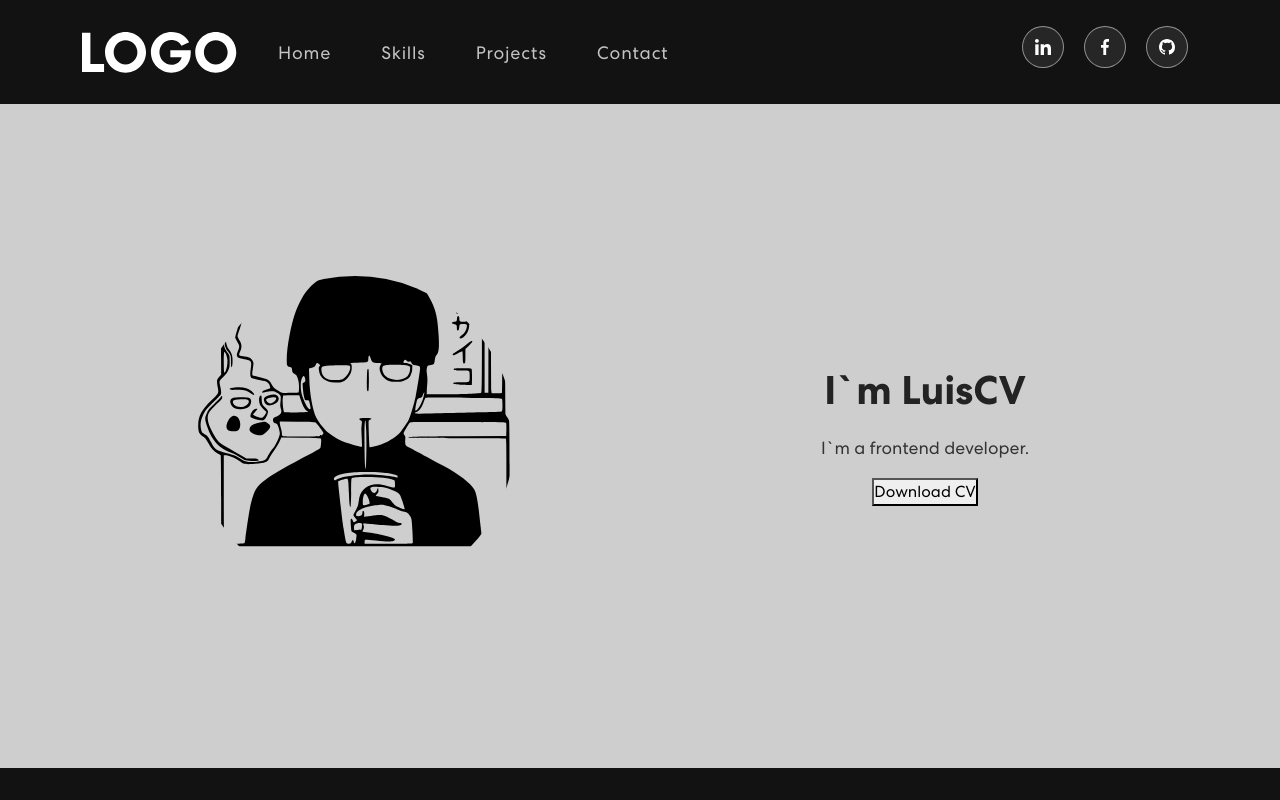
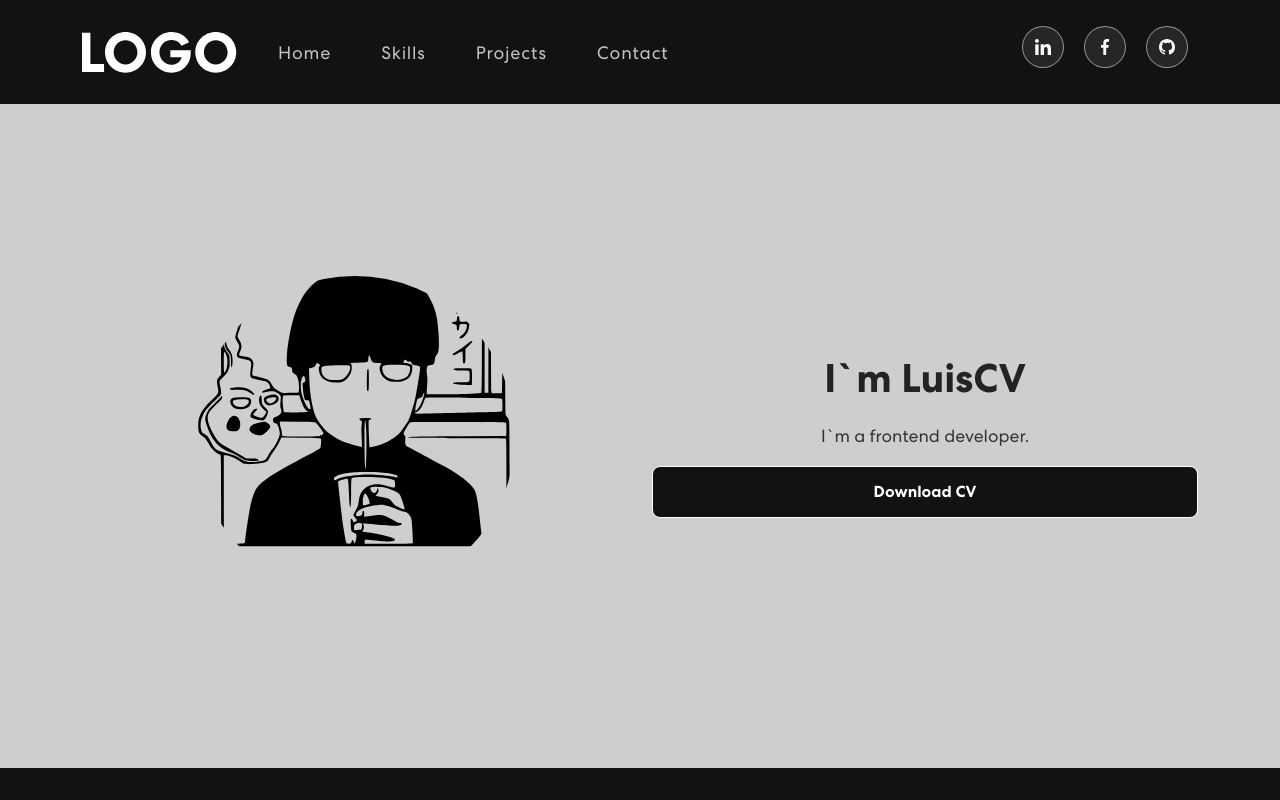
Before and after one commit to LuisECV0/PortfolioN, a React (Create React App) app: page / in a window 1280 px wide. Shown: the top 800 px of the page. Built offline with nearby package versions, Linux system fonts and the light colour scheme.

Commit message:
mejora en dependicias cruzadas entre las clases

```diff
--- a/src/Components/AboutMe.css
+++ b/src/Components/AboutMe.css
@@ -73,6 +73,31 @@
     transform: scale(0.95);
 }
 
+
+
+button {
+    background-color: #121212;
+    color: #FFFFFF;
+    border: 1px solid #FFFFFF;
+    border-radius: 8px;
+    padding: 13px 23px;
+    font-size: 16px;
+    font-weight: 600;
+    cursor: pointer;
+    width: 100%;
+    transition: background-color 0.3s ease, transform 0.2s ease;
+}
+
+button:hover {
+    background-color: #333333;
+}
+
+button:active {
+    transform: scale(0.98);
+}
+
+
+
 @media (max-width: 767px) {
     .about-me img {
         width: 40%;
```
